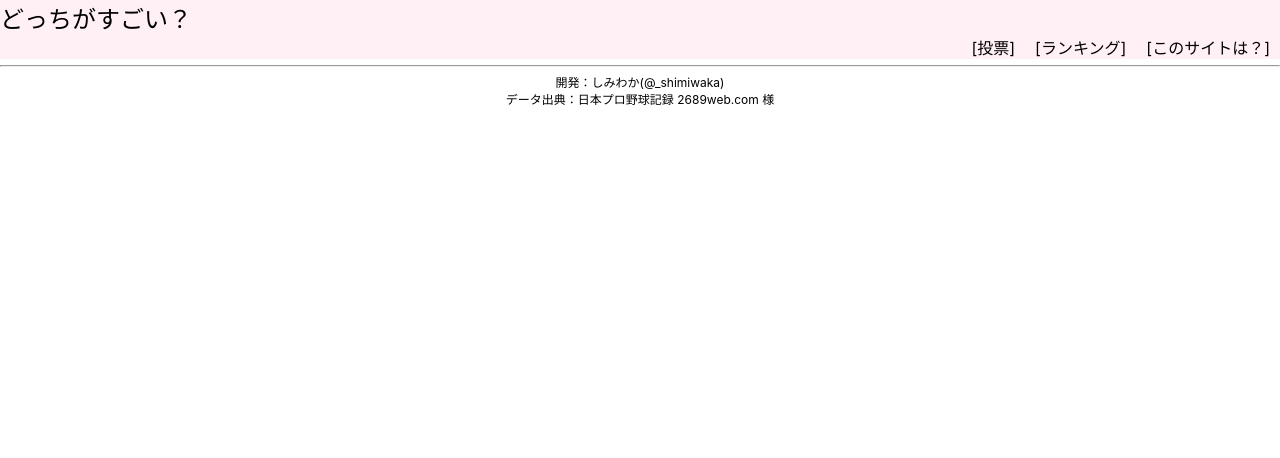
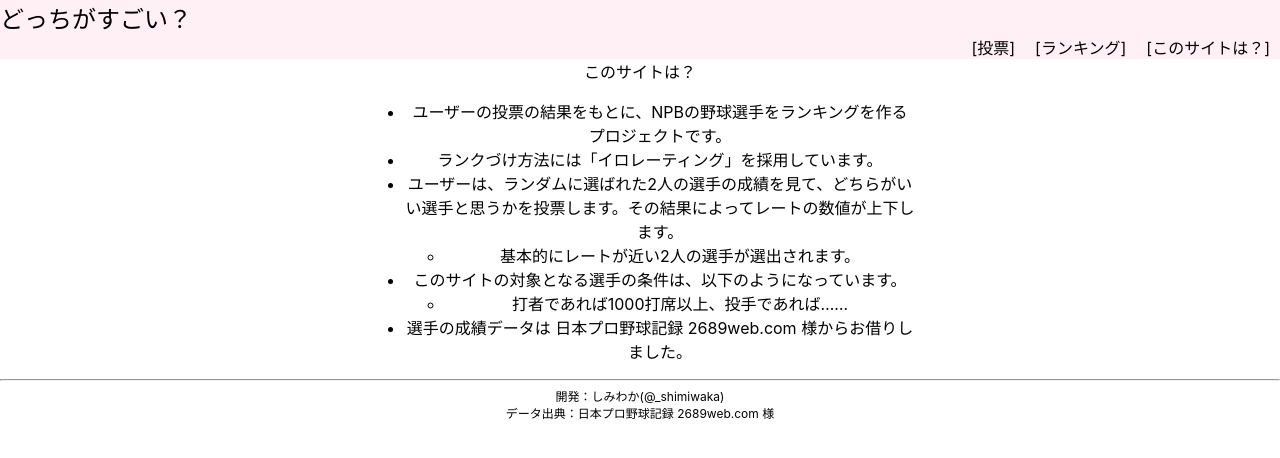
Before and after one commit to shimiwaka/elorater-npb, a React (Create React App) app in the folder front/er-npb-react/: page /what in a window 1280 px wide. Shown: the top 458 px of the page. Built offline with nearby package versions, Linux system fonts and the light colour scheme.

Commit message:
update What

```diff
--- a/front/er-npb-react/src/App.css
+++ b/front/er-npb-react/src/App.css
@@ -145,6 +145,11 @@ a:hover {
   width: 70px;
 }
 
+.Description {
+  width: 550px;
+  margin: auto;
+}
+
 button {
   border-radius: 30px;
   border: solid 1px #999;
--- a/front/er-npb-react/src/App.tsx
+++ b/front/er-npb-react/src/App.tsx
@@ -2,6 +2,7 @@ import './App.css';
 import Vote from './pages/Vote'
 import Ranking from './pages/Ranking'
 import Player from './pages/Player'
+import What from './pages/What'
 import { Routes, Route, Link } from "react-router-dom";
 
 const App = () => {
@@ -21,7 +22,7 @@ const App = () => {
           <Link to="ranking">[ランキング]</Link>
         </span>
         <span className="Menu-item">
-          [このサイトは？]
+         <Link to="what"> [このサイトは？]</Link>
         </span>
       </span>
     </header>
@@ -30,6 +31,7 @@ const App = () => {
         <Route path="/" element={<Vote />} />
         <Route path="ranking" element={<Ranking />} />
         <Route path="player/:id" element={<Player />} />
+        <Route path="what" element={<What />} />
       </Routes>
       <div className="Credit">
         <hr/>
--- /dev/null
+++ b/front/er-npb-react/src/pages/What.tsx
@@ -0,0 +1,34 @@
+
+const What = () => {
+  return (
+    <div>
+      <div>
+        このサイトは？
+      </div>
+      <div className="Description">
+        <ul>
+          <li>ユーザーの投票の結果をもとに、NPBの野球選手をランキングを作るプロジェクトです。</li>
+          <li>ランクづけ方法には「イロレーティング」を採用しています。</li>
+          <li>
+            ユーザーは、ランダムに選ばれた2人の選手の成績を見て、どちらがいい選手と思うかを投票します。その結果によってレートの数値が上下します。
+            <ul>
+              <li>基本的にレートが近い2人の選手が選出されます。</li>
+            </ul>
+          </li>
+          <li>
+            このサイトの対象となる選手の条件は、以下のようになっています。
+            <ul>
+              <li>打者であれば1000打席以上、投手であれば……</li>
+            </ul>
+          </li>
+          <li>
+            選手の成績データは <a href="https://2689web.com/" target="_blank">日本プロ野球記録 2689web.com 様</a>からお借りしました。
+          </li>
+        </ul>
+      </div>
+    </div>
+  )
+
+}
+
+export default What;
```
